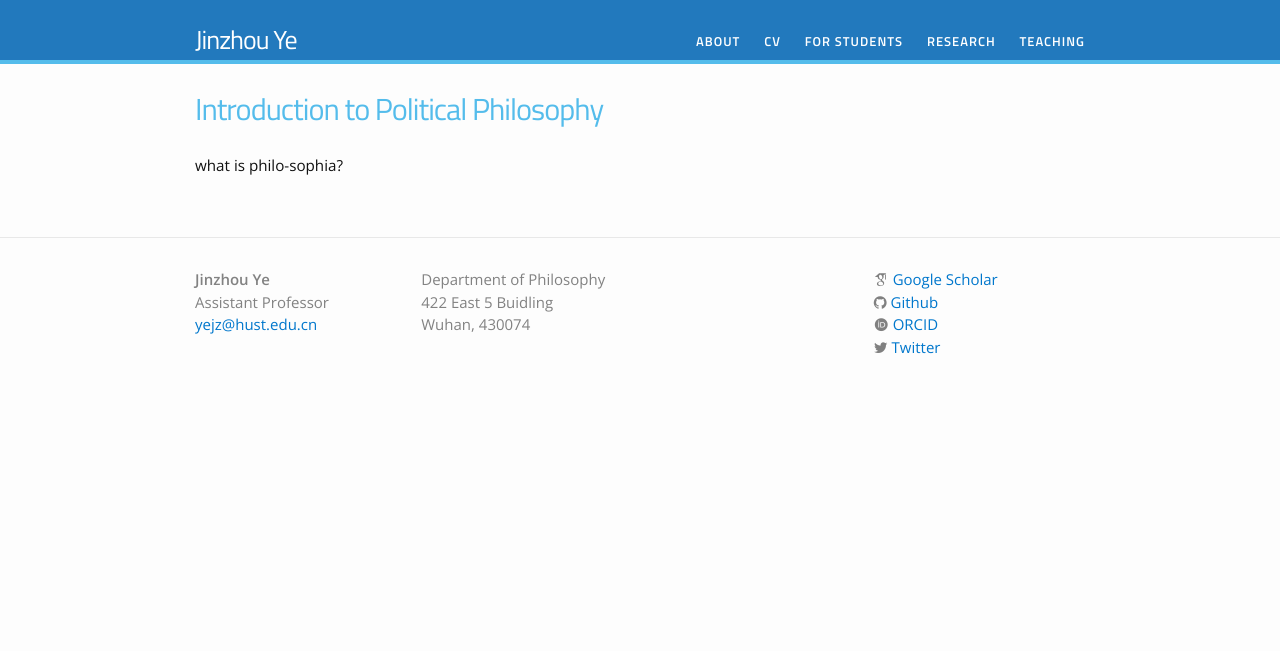
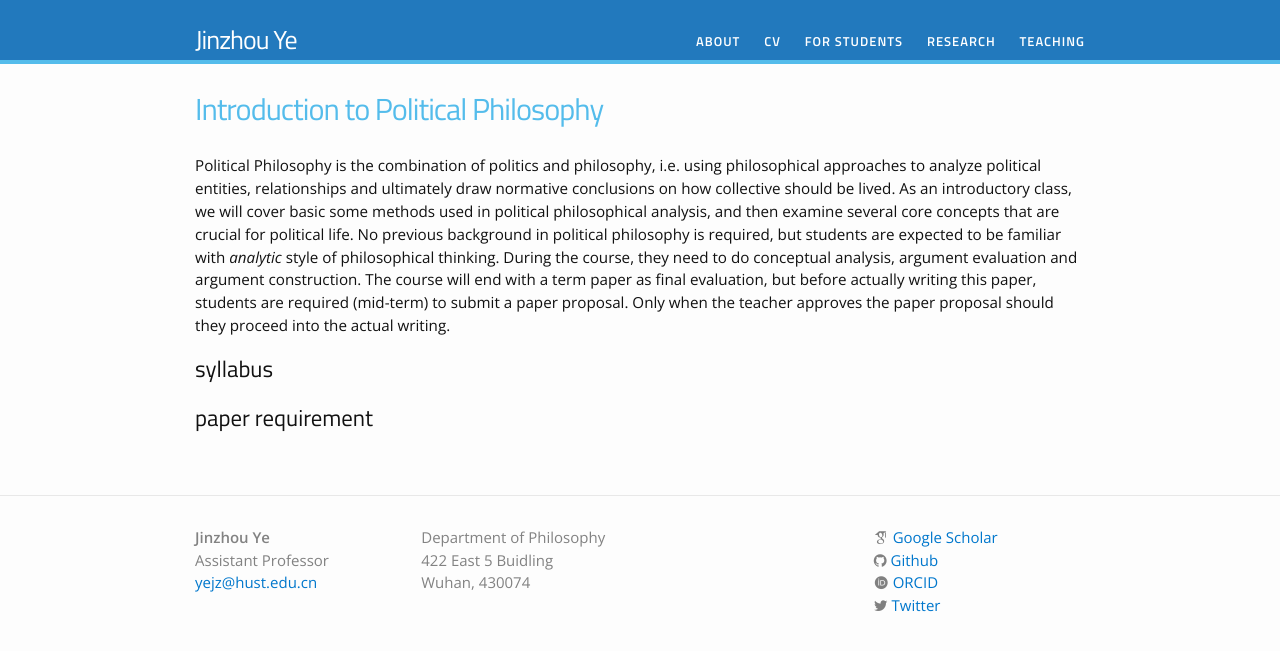
Before and after one commit to yejzh/yejzh.github.io, a Jekyll site: the page built from teaching/pp.md, in a window 1280 px wide. Shown: the top 651 px of the page. Built offline with Jekyll 4.4.1, drawn with Linux system fonts in a browser that asks for light colours; nearby versions of some CDN libraries; some web fonts are replaced.

Commit message:
update info

```diff
--- a/teaching/pp.md
+++ b/teaching/pp.md
@@ -4,4 +4,9 @@ title: Introduction to Political Philosophy
 permalink: /teaching/pp/
 ---
 
-what is philo-sophia?
+Political Philosophy  is the combination of politics and philosophy, i.e. using philosophical approaches to analyze political entities, relationships and ultimately draw normative conclusions on how collective should be lived. As an introductory class, we will cover basic some methods used in political philosophical analysis, and then examine several core concepts that are crucial for political life. No previous background in political philosophy is required, but students are expected to be familiar with *analytic* style of philosophical thinking. During the course, they need to do conceptual analysis, argument evaluation and argument construction. The course will end with a term paper as final evaluation, but before actually writing this paper, students are required (mid-term) to submit a paper proposal. Only when the teacher approves the paper proposal should they proceed into the actual writing.
+
+## syllabus
+
+
+## paper requirement
```
Also changed, not shown: about.md (+1 -1 lines).
